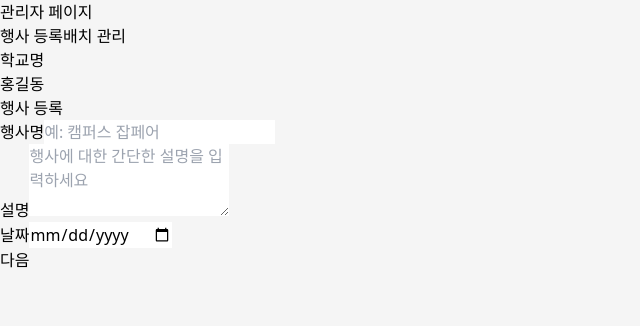
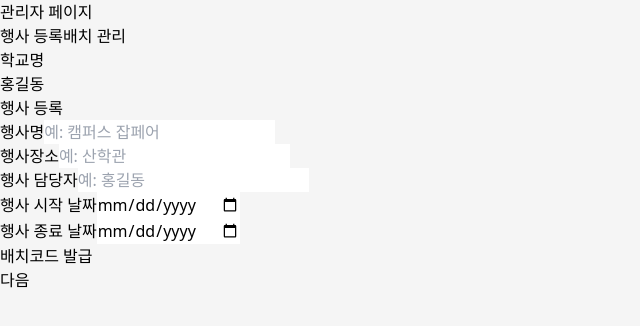
Before and after one commit to bidalalsrb/edu-uni, a React (Vite) app: page /index/admin/event-register in a window 1280 px wide. Shown: the top 326 px of the page, without its empty margins (0-640 px from the left). Built offline with nearby package versions, Linux system fonts and the light colour scheme; the HTML template or start-up script is replaced by a standard one.

Commit message:
행사 등록 양식 수정

```diff
--- a/src/pages/admin/EventRegisterPage.jsx
+++ b/src/pages/admin/EventRegisterPage.jsx
@@ -1,52 +1,76 @@
 import React, { useState } from "react";
-import {useNavigate} from "react-router-dom";
+import { useNavigate } from "react-router-dom";
 
 export default function EventRegisterPage() {
     const navigate = useNavigate();
     const [step, setStep] = useState(1);
     const [eventData, setEventData] = useState({
-        title: "",
-        description: "",
-        date: "",
-        image: null,
-        imagePreview: null,
+        name: "",         // 행사명
+        location: "",     // 행사장소
+        person: "",       // 행사 담당자
+        startDate: "",    // 행사 시작 날짜
+        endDate: "",      // 행사 종료 날짜
+        batchCode: "",    // 배치코드 (버튼 클릭 시 발급)
+        // 등록일은 제출 시 오늘 날짜로 설정
+        mainImage: null,
+        mainImagePreview: null,
         subImages: [],
-        subImagePreviews: [],
+        subImagePreviews: []
     });
+
+    // 배치코드 생성 함수 (예: "#2222")
+    const generateBatchCode = () => {
+        const code = Math.floor(1000 + Math.random() * 9000);
+        setEventData(prev => ({ ...prev, batchCode: "#" + code }));
+    };
+
     const handleNext = () => {
-        if (step === 1 && (!eventData.title || !eventData.date)) {
-            alert("행사명과 날짜를 입력해주세요.");
+        // 기본 정보 모두 입력되어야 함
+        if (
+            !eventData.name ||
+            !eventData.location ||
+            !eventData.person ||
+            !eventData.startDate ||
+            !eventData.endDate ||
+            !eventData.batchCode
+        ) {
+            alert("모든 기본 정보를 입력하고 배치코드를 발급해주세요.");
             return;
         }
         setStep(2);
     };
 
     const handleSubmit = () => {
-        if (!eventData.image) {
-            alert("메인 이미지를 등록해주세요.");
+        if (!eventData.mainImage) {
+            alert("행사 메인 이미지를 등록해주세요.");
             return;
         }
         if (!eventData.subImages || eventData.subImages.length === 0) {
-            alert("서브 이미지를 최소 1장 이상 등록해주세요.");
+            alert("행사 서브 이미지를 최소 1장 이상 등록해주세요.");
             return;
         }
 
+        // 제출 시 등록일은 오늘 날짜 (YYYY-MM-DD)
+        const today = new Date().toISOString().split("T")[0];
+
+        const finalEventData = {
+            ...eventData,
+            registrationDate: today
+        };
+
         // 기존 저장된 행사 목록 불러오기
         const existingEvents = JSON.parse(localStorage.getItem('events')) || [];
-
         // 새 행사 추가
-        const updatedEvents = [...existingEvents, eventData];
-
-        // 로컬 스토리지에 저장
+        const updatedEvents = [...existingEvents, finalEventData];
         localStorage.setItem('events', JSON.stringify(updatedEvents));
 
-        // 등록 성공 시 관리자 페이지로 이동
+        // 등록 성공 시 관리자 페이지(배치코드)로 이동
         navigate('/index/admin/batchCode');
     };
+
     return (
         <div className="max-w-md mx-auto p-6 bg-white shadow-md rounded-2xl mt-6">
             <h1 className="text-2xl font-bold text-center text-gray-800 mb-6">행사 등록</h1>
-
             {/* Progress Bar */}
             <div className="w-full bg-gray-200 h-2 rounded-full overflow-hidden mb-8">
                 <div
@@ -55,44 +79,84 @@ export default function EventRegisterPage() {
                     }`}
                 ></div>
             </div>
-
-            {/* Step 1: 기본 정보 */}
             {step === 1 && (
                 <div className="space-y-5">
+                    {/* 행사명 */}
                     <div>
                         <label className="text-sm text-gray-700 font-medium">행사명</label>
                         <input
                             type="text"
-                            value={eventData.title}
+                            value={eventData.name}
                             onChange={(e) =>
-                                setEventData({ ...eventData, title: e.target.value })
+                                setEventData({ ...eventData, name: e.target.value })
                             }
                             placeholder="예: 캠퍼스 잡페어"
                             className="w-full mt-1 px-4 py-2 border rounded-xl text-sm bg-gray-50 focus:outline-none focus:ring-2 focus:ring-blue-400"
                         />
                     </div>
+                    {/* 행사장소 */}
                     <div>
-                        <label className="text-sm text-gray-700 font-medium">설명</label>
-                        <textarea
-                            value={eventData.description}
+                        <label className="text-sm text-gray-700 font-medium">행사장소</label>
+                        <input
+                            type="text"
+                            value={eventData.location}
                             onChange={(e) =>
-                                setEventData({ ...eventData, description: e.target.value })
+                                setEventData({ ...eventData, location: e.target.value })
                             }
-                            rows={3}
-                            placeholder="행사에 대한 간단한 설명을 입력하세요"
+                            placeholder="예: 산학관"
                             className="w-full mt-1 px-4 py-2 border rounded-xl text-sm bg-gray-50 focus:outline-none focus:ring-2 focus:ring-blue-400"
                         />
                     </div>
+                    {/* 행사 담당자 */}
                     <div>
-                        <label className="text-sm text-gray-700 font-medium">날짜</label>
+                        <label className="text-sm text-gray-700 font-medium">행사 담당자</label>
+                        <input
+                            type="text"
+                            value={eventData.person}
+                            onChange={(e) =>
+                                setEventData({ ...eventData, person: e.target.value })
+                            }
+                            placeholder="예: 홍길동"
+                            className="w-full mt-1 px-4 py-2 border rounded-xl text-sm bg-gray-50 focus:outline-none focus:ring-2 focus:ring-blue-400"
+                        />
+                    </div>
+                    {/* 행사 시작 날짜 */}
+                    <div>
+                        <label className="text-sm text-gray-700 font-medium">행사 시작 날짜</label>
                         <input
                             type="date"
-                            value={eventData.date}
+                            value={eventData.startDate}
                             onChange={(e) =>
-                                setEventData({ ...eventData, date: e.target.value })
+                                setEventData({ ...eventData, startDate: e.target.value })
                             }
                             className="w-full mt-1 px-4 py-2 border rounded-xl text-sm bg-gray-50 focus:outline-none focus:ring-2 focus:ring-blue-400"
                         />
+                    </div>
+                    {/* 행사 종료 날짜 */}
+                    <div>
+                        <label className="text-sm text-gray-700 font-medium">행사 종료 날짜</label>
+                        <input
+                            type="date"
+                            value={eventData.endDate}
+                            onChange={(e) =>
+                                setEventData({ ...eventData, endDate: e.target.value })
+                            }
+                            className="w-full mt-1 px-4 py-2 border rounded-xl text-sm bg-gray-50 focus:outline-none focus:ring-2 focus:ring-blue-400"
+                        />
+                    </div>
+                    {/* 배치코드 발급 */}
+                    <div className="flex items-center">
+                        <button
+                            onClick={generateBatchCode}
+                            className="bg-green-500 text-white px-4 py-2 rounded-md text-sm font-medium hover:bg-green-600"
+                        >
+                            배치코드 발급
+                        </button>
+                        {eventData.batchCode && (
+                            <span className="ml-4 text-lg font-bold text-gray-800">
+                                {eventData.batchCode}
+                            </span>
+                        )}
                     </div>
                     <button
                         onClick={handleNext}
@@ -102,39 +166,38 @@ export default function EventRegisterPage() {
                     </button>
                 </div>
             )}
-
-            {/* Step 2: 이미지 업로드 */}
             {step === 2 && (
                 <div className="space-y-6">
-                    {/* 메인 이미지 */}
+                    {/* 행사 메인 이미지 */}
                     <div>
-                        <label className="block text-sm font-medium text-gray-700 mb-1">메인 이미지</label>
+                        <label className="block text-sm font-medium text-gray-700 mb-1">
+                            행사 메인 이미지
+                        </label>
                         <input
                             type="file"
                             accept="image/*"
                             onChange={(e) => {
                                 const file = e.target.files[0];
-                                setEventData((prev) => ({
+                                setEventData(prev => ({
                                     ...prev,
-                                    image: file,
-                                    imagePreview: file ? URL.createObjectURL(file) : null,
+                                    mainImage: file,
+                                    mainImagePreview: file ? URL.createObjectURL(file) : null,
                                 }));
                             }}
                             className="w-full px-3 py-2 border rounded-xl text-sm bg-white focus:outline-none focus:ring-2 focus:ring-blue-400"
                         />
-                        {eventData.imagePreview && (
+                        {eventData.mainImagePreview && (
                             <img
-                                src={eventData.imagePreview}
+                                src={eventData.mainImagePreview}
                                 alt="메인 이미지 미리보기"
                                 className="mt-3 w-full h-48 object-cover rounded-xl border"
                             />
                         )}
                     </div>
-
-                    {/* 서브 이미지 */}
+                    {/* 행사 서브 이미지 */}
                     <div>
                         <label className="block text-sm font-medium text-gray-700 mb-1">
-                            서브 이미지 (1장 이상 선택 가능)
+                            행사 서브 이미지 (1장 이상 선택 가능)
                         </label>
                         <input
                             type="file"
@@ -142,11 +205,8 @@ export default function EventRegisterPage() {
                             multiple
                             onChange={(e) => {
                                 const files = Array.from(e.target.files);
-                                const previews = files.map((file) => ({
-                                    file,
-                                    url: URL.createObjectURL(file),
-                                }));
-                                setEventData((prev) => ({
+                                const previews = files.map((file) => URL.createObjectURL(file));
+                                setEventData(prev => ({
                                     ...prev,
                                     subImages: files,
                                     subImagePreviews: previews,
@@ -159,7 +219,7 @@ export default function EventRegisterPage() {
                                 {eventData.subImagePreviews.map((img, idx) => (
                                     <img
                                         key={idx}
-                                        src={img.url}
+                                        src={img}
                                         alt={`서브 이미지 ${idx + 1}`}
                                         className="w-full h-24 object-cover rounded-md border"
                                     />
@@ -167,8 +227,6 @@ export default function EventRegisterPage() {
                             </div>
                         )}
                     </div>
-
-                    {/* 버튼 */}
                     <div className="flex justify-between gap-2">
                         <button
                             onClick={() => setStep(1)}
```
